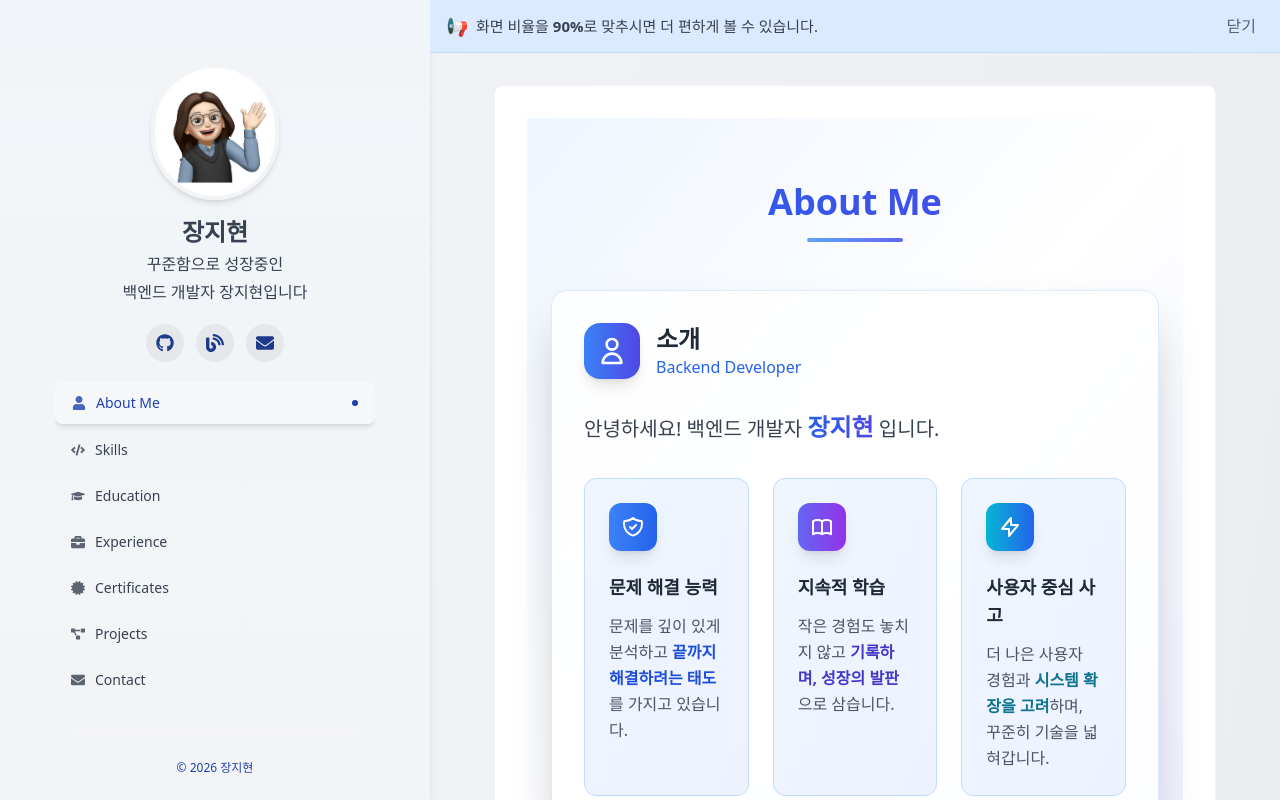
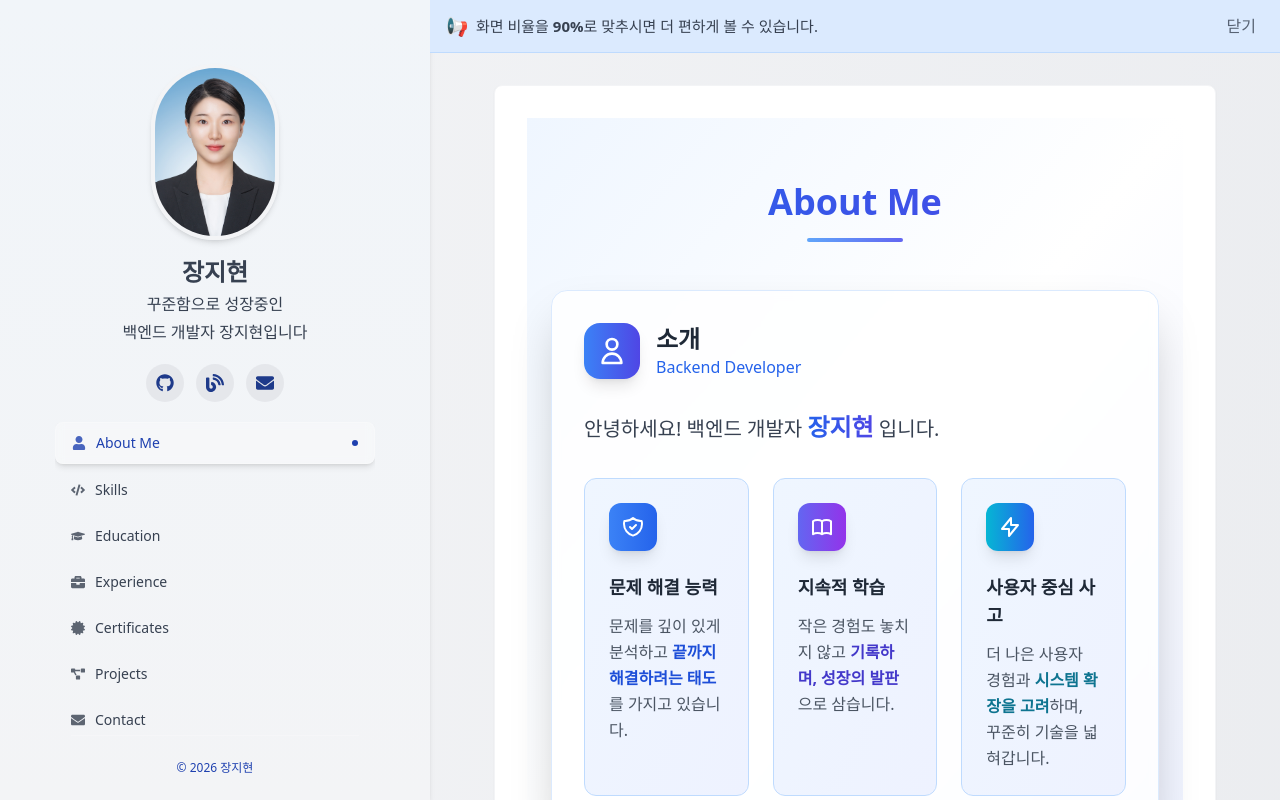
Before and after one commit to treejh/portfolio, a Next.js app: page / in a window 1280 px wide. Shown: the top 800 px of the page. Built offline with nearby package versions, Linux system fonts and the light colour scheme.

Commit message:
프로필 사진 변경

```diff
--- a/package.json
+++ b/package.json
@@ -11,8 +11,8 @@
   "dependencies": {
     "@types/prismjs": "^1.26.5",
     "@vercel/analytics": "^1.5.0",
-    "next": "^16.1.6",
-    "next-mdx-remote": "^6.0.0",
+    "next": "^15.2.3",
+    "next-mdx-remote": "^5.0.0",
     "prismjs": "^1.30.0",
     "react": "^19.0.0",
     "react-dom": "^19.0.0",
@@ -27,7 +27,7 @@
     "@types/react-dom": "^19",
     "autoprefixer": "^10.4.17",
     "eslint": "^9",
-    "eslint-config-next": "15.3.1",
+    "eslint-config-next": "15.2.3",
     "postcss": "^8.4.35",
     "tailwindcss": "^3.4.1",
     "typescript": "5.8.3"
--- a/src/components/HeroSide.tsx
+++ b/src/components/HeroSide.tsx
@@ -39,7 +39,7 @@ export default function HeroSide({ activeSection }: HeroSideProps) {
         <div className="w-32 h-35 rounded-full p-[4px] bg-gradient-to-b from-gray-100 via-gray-100 to-gray-100 shadow-md">
           <div className="w-full h-full rounded-full overflow-hidden bg-white">
             <Image
-              src="/images/profile2.jpg"
+              src="/images/profile.jpg"
               alt="장지현 프로필 사진"
               width={128}
               height={128}
```
